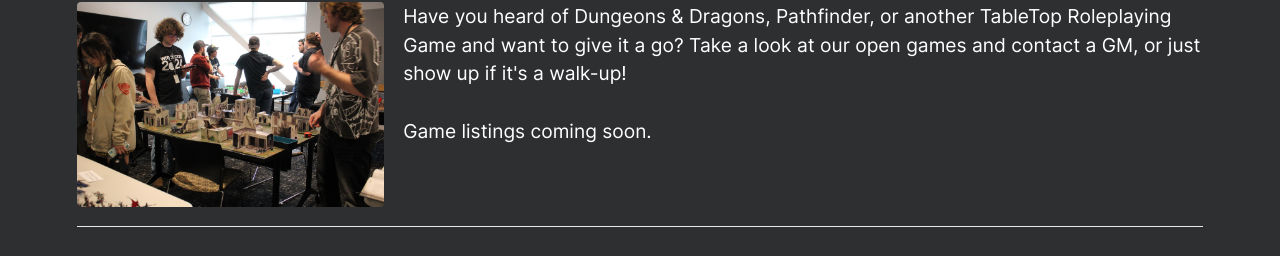
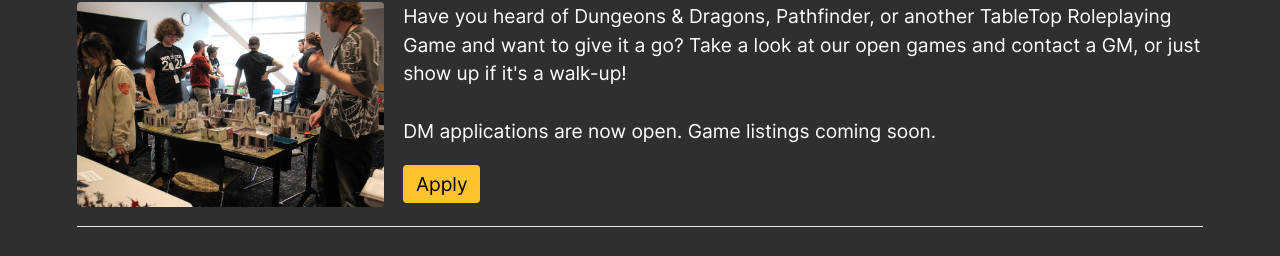
Before and after one commit to WreckConOrg/wreckcon-app, a React (Create React App) app: page /events in a window 1280 px wide. Shown: the part 2311-2567 px from the top of the page. Built offline with nearby package versions, Linux system fonts and the light colour scheme.

Commit message:
Add DM applications link and placeholder code for Facebook link

```diff
--- a/src/pages/events/EventsConfig.ts
+++ b/src/pages/events/EventsConfig.ts
@@ -74,9 +74,11 @@ In the panel rooms, have a topic you'd like to hear about? Want to hear some liv
     name: "TTRPG Freeplay",
     bodyText: `Have you heard of Dungeons & Dragons, Pathfinder, or another TableTop Roleplaying Game and want to give it a go? Take a look at our open games and contact a GM, or just show up if it's a walk-up!
 
-Game listings coming soon.`,
+DM applications are now open. Game listings coming soon.`,
     picture: tabletop,
     location: "Main Stage",
+    link: "https://forms.gle/7aPR1WF3P8nJYn7q9",
+    buttonText: "Apply",
   },
   {
     name: "VGDev Arcade",
```
Also changed, not shown: src/pages/contact/contact.tsx (+8 -0 lines).
